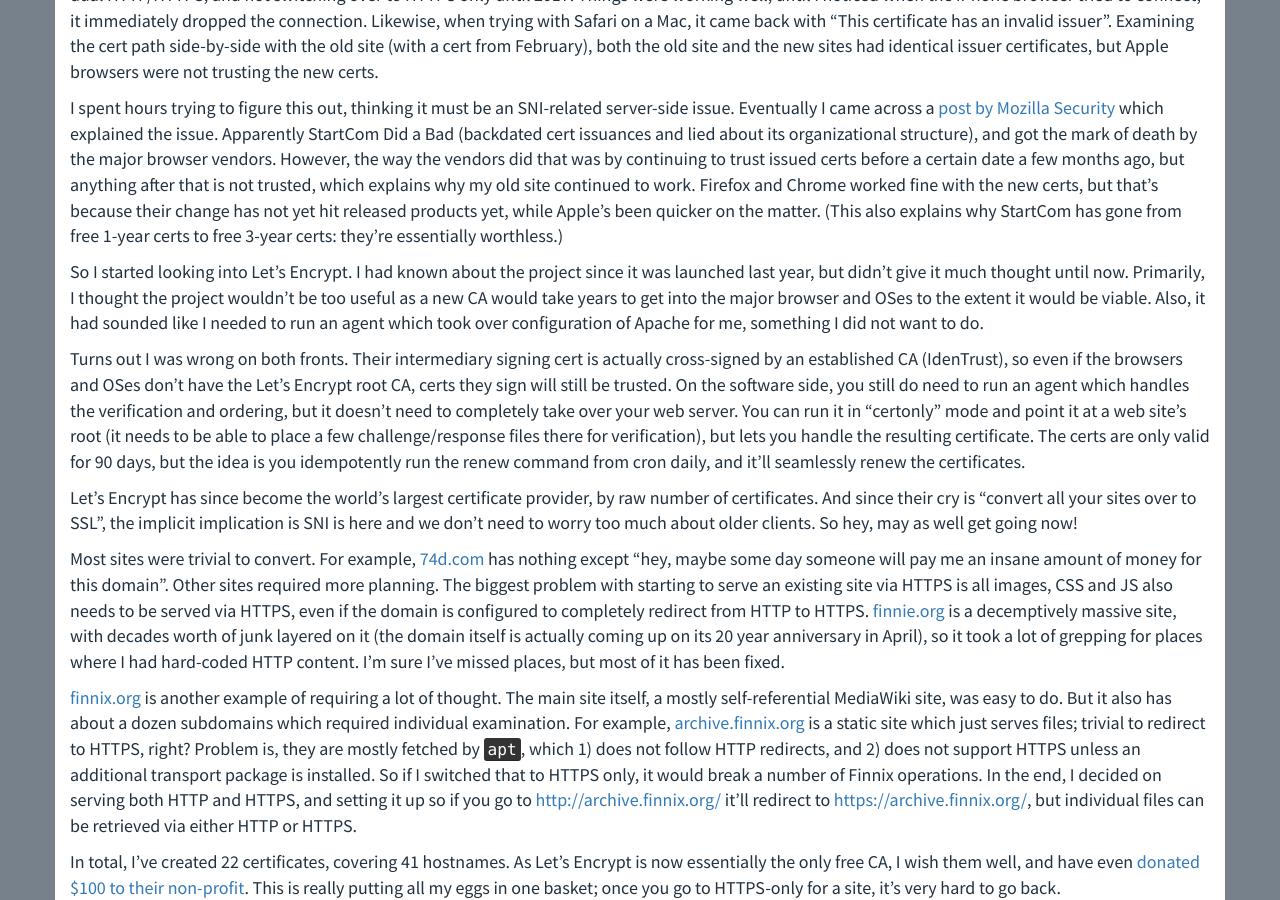
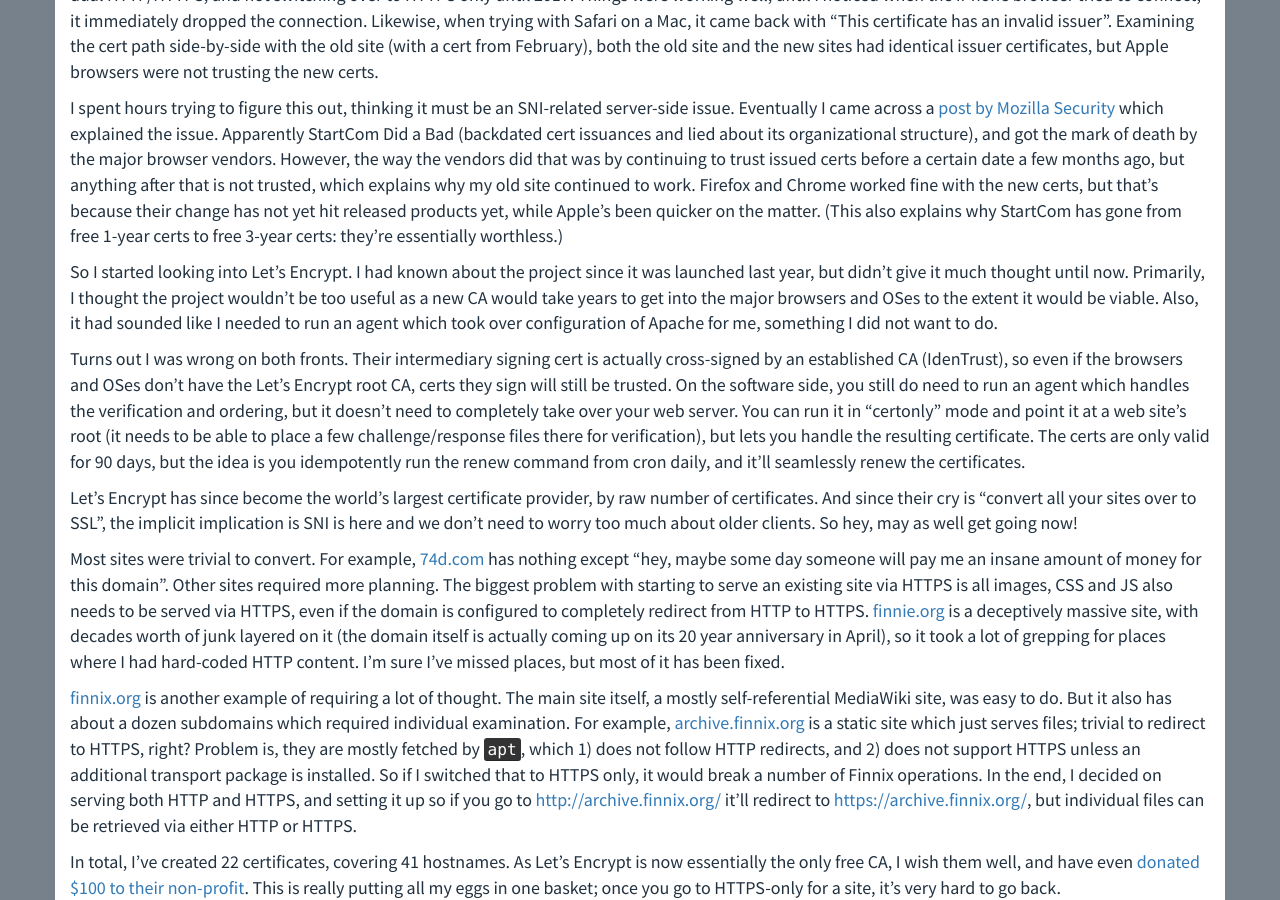
Before and after one commit to rfinnie/jekyll-finnie, a Jekyll site: the page built from _posts/2016-12-18-sure-lets-encrypt.md, in a window 1280 px wide and 900 px high, scrolled down 498 px. Built offline with Jekyll 4.4.1, drawn with Linux system fonts in a browser that asks for light colours; nearby versions of some CDN libraries.

Commit message:
Spelling fixes

```diff
--- a/_posts/2016-12-18-sure-lets-encrypt.md
+++ b/_posts/2016-12-18-sure-lets-encrypt.md
@@ -32,7 +32,7 @@
 
 So I started looking into Let's Encrypt.
 I had known about the project since it was launched last year, but didn't give it much thought until now.
-Primarily, I thought the project wouldn't be too useful as a new CA would take years to get into the major browser and OSes to the extent it would be viable.
+Primarily, I thought the project wouldn't be too useful as a new CA would take years to get into the major browsers and OSes to the extent it would be viable.
 Also, it had sounded like I needed to run an agent which took over configuration of Apache for me, something I did not want to do.
 
 Turns out I was wrong on both fronts.
@@ -49,7 +49,7 @@
 For example, [74d.com](https://74d.com/) has nothing except "hey, maybe some day someone will pay me an insane amount of money for this domain".
 Other sites required more planning.
 The biggest problem with starting to serve an existing site via HTTPS is all images, CSS and JS also needs to be served via HTTPS, even if the domain is configured to completely redirect from HTTP to HTTPS.
-[finnie.org](https://www.finnie.org/) is a decemptively massive site, with decades worth of junk layered on it (the domain itself is actually coming up on its 20 year anniversary in April), so it took a lot of grepping for places where I had hard-coded HTTP content.
+[finnie.org](https://www.finnie.org/) is a deceptively massive site, with decades worth of junk layered on it (the domain itself is actually coming up on its 20 year anniversary in April), so it took a lot of grepping for places where I had hard-coded HTTP content.
 I'm sure I've missed places, but most of it has been fixed.
 
 [finnix.org](https://www.finnix.org/) is another example of requiring a lot of thought.
```
